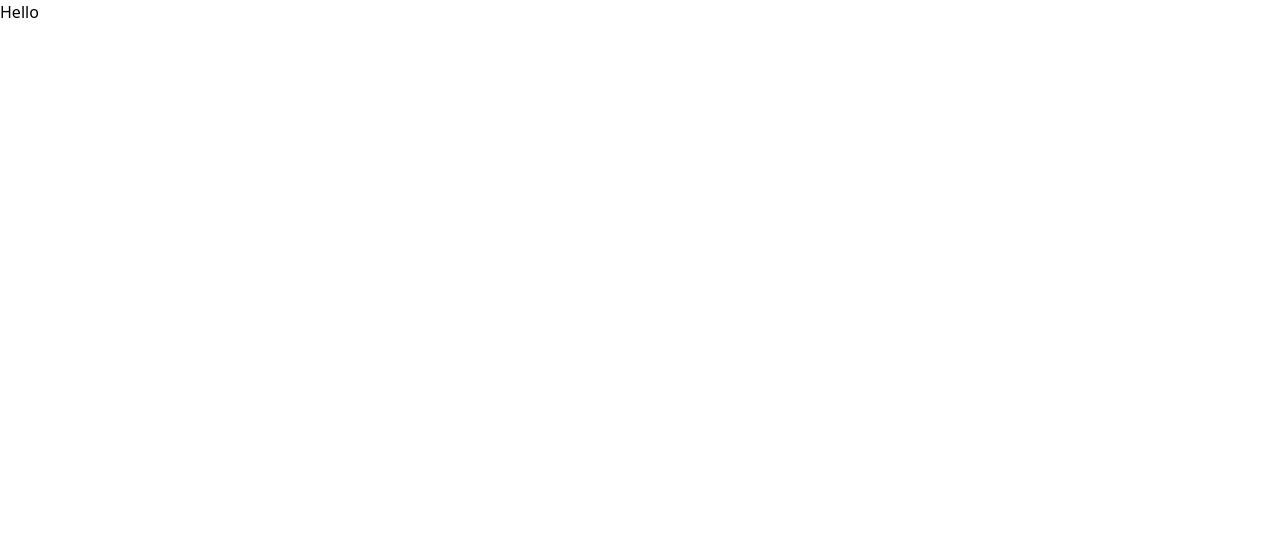
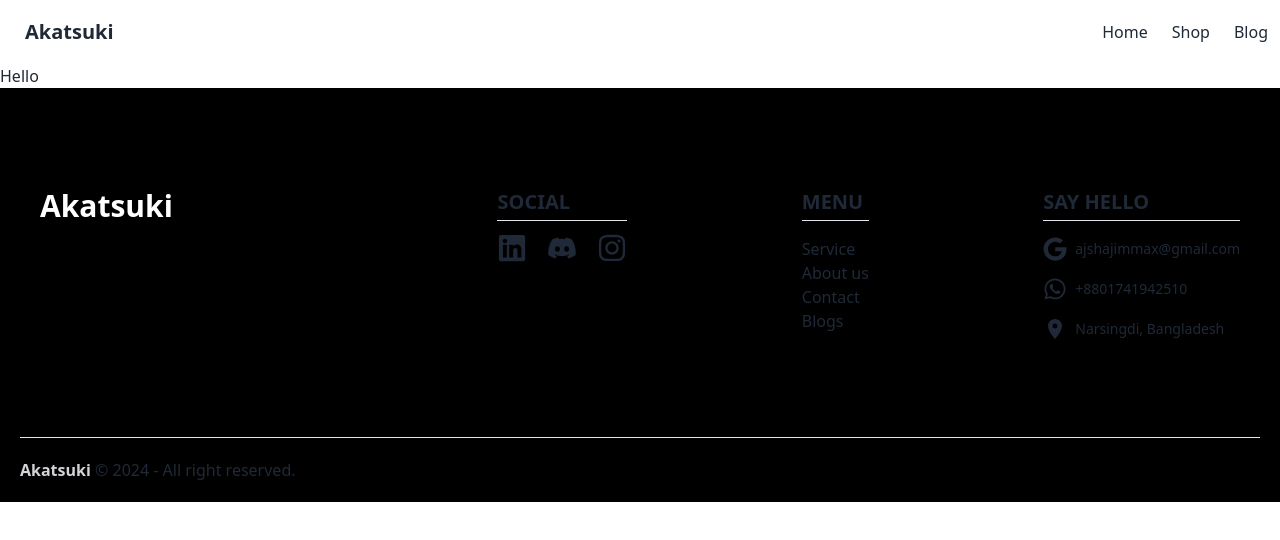
Before and after one commit to OHshajim/Akatsuki, a Next.js app: page / in a window 1280 px wide. Shown: the top 540 px of the page. Built offline with nearby package versions, Linux system fonts and the light colour scheme.

Commit message:
footer add

```diff
--- a/src/Shared/Footer.jsx
+++ b/src/Shared/Footer.jsx
@@ -1,9 +1,85 @@
+import {
+  FaDiscord,
+  FaGoogle,
+  FaInstagram,
+  FaLinkedin,
+  FaWhatsapp,
+} from "react-icons/fa";
+import { MdLocationOn } from "react-icons/md";
+
 const Footer = () => {
-    return (
-        <div>
-
-        </div>
-    );
+  return (
+    <div className="bg-black py-5">
+      <footer className="footer bg-black container mx-auto py-20 lg:px-10 px-5">
+        <aside>
+          <h1 className="text-3xl font-bold text-white">Akatsuki</h1>
+        </aside>
+        <aside className="flex justify-between w-full flex-col md:flex-row gap-5">
+          <nav>
+            <h3 className="text-xl font-semibold border-b pb-1 uppercase">
+              Social
+            </h3>
+            <div className="flex  gap-5 text-3xl  items-center justify-center mt-3">
+              <a
+                href="https://www.linkedin.com/in/shajim-ahmed/"
+                className="hover:text-white transform transition duration-500 hover:scale-105  animate-fade-in"
+              >
+                <FaLinkedin />
+              </a>
+              <a
+                href="https://discord.com/channels/shajim_ahmed"
+                className="hover:text-white transform transition duration-500 hover:scale-105  animate-fade-in"
+              >
+                <FaDiscord />
+              </a>
+              <a
+                href="https://www.instagram.com/shajim_78/#"
+                className="hover:text-white transform transition duration-500 hover:scale-105  animate-fade-in"
+              >
+                <FaInstagram />
+              </a>
+            </div>
+          </nav>
+          <nav>
+            <h3 className="text-xl font-semibold border-b pb-1 uppercase">
+              Menu
+            </h3>
+            <div className="flex flex-col my-4 text-base font-medium ">
+              <a>Service</a>
+              <a>About us</a>
+              <a>Contact</a>
+              <a>Blogs</a>
+            </div>
+          </nav>
+          <nav>
+            <h3 className="text-xl font-semibold border-b pb-1 uppercase">
+              Say Hello
+            </h3>
+            <div className="my-4 space-y-2 flex flex-col items-start gap-2">
+              <h3 className="hover:text-white transform transition duration-500 hover:scale-105  animate-fade-in flex items-center gap-2 ">
+                <FaGoogle className="text-2xl" /> ajshajimmax@gmail.com
+              </h3>
+              <h3 className="hover:text-white transform transition duration-500 hover:scale-105  animate-fade-in flex items-center gap-2 ">
+                <FaWhatsapp className="text-2xl" /> +8801741942510
+              </h3>
+              <h3 className="hover:text-white transform transition duration-500 hover:scale-105  animate-fade-in flex items-center gap-2 ">
+                <MdLocationOn className="text-2xl" /> Narsingdi, Bangladesh
+              </h3>
+            </div>
+          </nav>
+        </aside>
+      </footer>
+      <footer className=" bg-black container mx-auto px-5">
+        <hr />
+        <aside className="pt-5">
+          <p>
+            <span className="text-zinc-300 font-semibold ">Akatsuki</span> ©{" "}
+            {new Date().getFullYear()} - All right reserved.
+          </p>
+        </aside>
+      </footer>
+    </div>
+  );
 };
 
 export default Footer;
--- a/src/Shared/Nav.jsx
+++ b/src/Shared/Nav.jsx
@@ -1,9 +1,53 @@
+// import { NavLink } from "react-router-dom";
 const Nav = () => {
-    return (
-        <div>
+  //   const [openNav, setOpenNav] = useState(false);
 
-        </div>
-    );
+  const navList = (
+    <ul className="mt-2 mb-4 flex flex-col gap-2 lg:mb-0 lg:mt-0 lg:flex-row lg:items-center lg:gap-6 text-base">
+      <li className="">
+        {/* <NavLink to='/' className={({ isActive, isPending }) =>
+                    isPending ? "pending" : isActive ? "text-[#81C9E9] font-bold flex items-center gap-2" : "flex items-center gap-2"
+                 }> */}
+        Home
+        {/* </NavLink> */}
+      </li>
+      <li>
+        {/* <NavLink to='/availableCamps' className={({ isActive, isPending }) =>
+                    isPending ? "pending" : isActive ? "text-[#81C9E9] font-bold flex items-center gap-2" : "flex items-center gap-2"
+                 }> */}
+        Shop
+        {/* </NavLink> */}
+      </li>
+      <li>
+        {/* <NavLink to='/availableCamps' className={({ isActive, isPending }) =>
+                    isPending ? "pending" : isActive ? "text-[#81C9E9] font-bold flex items-center gap-2" : "flex items-center gap-2"
+                 }> */}
+        Blog
+        {/* </NavLink> */}
+      </li>
+    </ul>
+  );
+
+  // for nav fix on scroll
+  //   const [fix, setFix] = useState(false);
+  //   const setFixed = () => {
+  //     if (window.scrollY > 50) {
+  //       setFix(true);
+  //     } else {
+  //       setFix(false);
+  //     }
+  //   };
+  //   window.addEventListener("scroll", setFixed);
+  return (
+    <div className="navbar bg-base-100">
+      <div className="flex-1">
+        <a className="btn btn-ghost text-xl">Akatsuki</a>
+      </div>
+      <div className="flex-none">
+        <ul className="menu menu-horizontal px-1">{navList}</ul>
+      </div>
+    </div>
+  );
 };
 
 export default Nav;
--- a/src/app/layout.tsx
+++ b/src/app/layout.tsx
@@ -1,4 +1,6 @@
 import type { Metadata } from "next";
+import Nav  from "../Shared/Nav";
+import Footer  from "../Shared/Footer";
 import "./globals.css";
 
 export const metadata: Metadata = {
@@ -13,7 +15,12 @@ export default function RootLayout({
 }>) {
   return (
     <html lang="en">
-      <body>{children}</body>
+
+      <body>
+        <Nav/>
+        {children}
+        <Footer/>
+        </body>
     </html>
   );
 }
--- a/tailwind.config.ts
+++ b/tailwind.config.ts
@@ -2,18 +2,21 @@ import type { Config } from "tailwindcss";
 
 const config: Config = {
   content: [
-    "./src/pages/**/*.{js,ts,jsx,tsx,mdx}",
-    "./src/components/**/*.{js,ts,jsx,tsx,mdx}",
-    "./src/app/**/*.{js,ts,jsx,tsx,mdx}",
+    "./app/**/*.{js,ts,jsx,tsx,mdx}",
+    "./pages/**/*.{js,ts,jsx,tsx,mdx}",
+    "./components/**/*.{js,ts,jsx,tsx,mdx}",
+
+    // Or if using `src` directory:
+    "./src/**/*.{js,ts,jsx,tsx,mdx}",
   ],
   theme: {
-    extend: {
-      colors: {
-        background: "var(--background)",
-        foreground: "var(--foreground)",
-      },
-    },
+    // extend: {
+    //   colors: {
+    //     background: "var(--background)",
+    //     foreground: "var(--foreground)",
+    //   },
+    // },
   },
-  plugins: [],
+  plugins: [require('daisyui'),],
 };
 export default config;
```
Also changed, not shown: package.json (+6 -4 lines), 2 other files (tests, documents, lock files or other folders).
